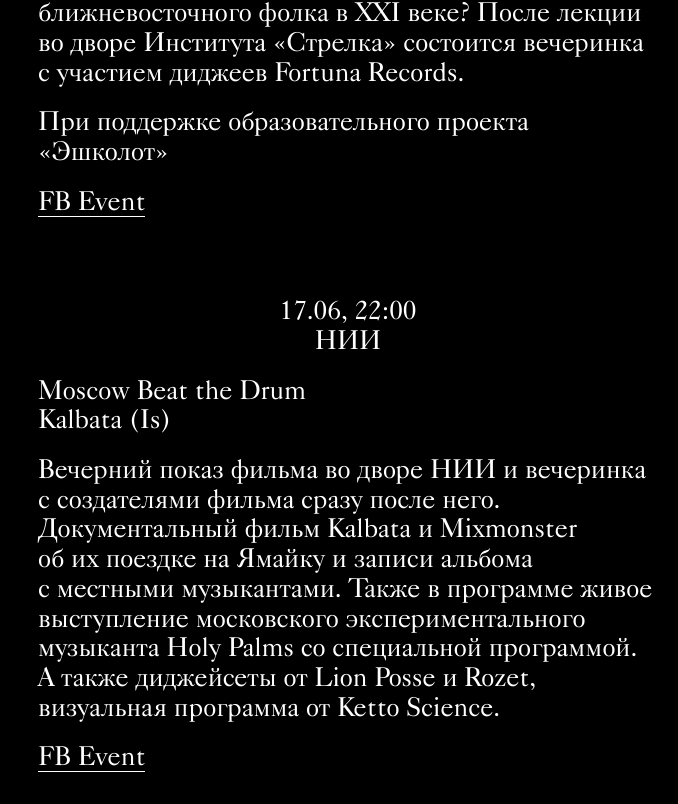
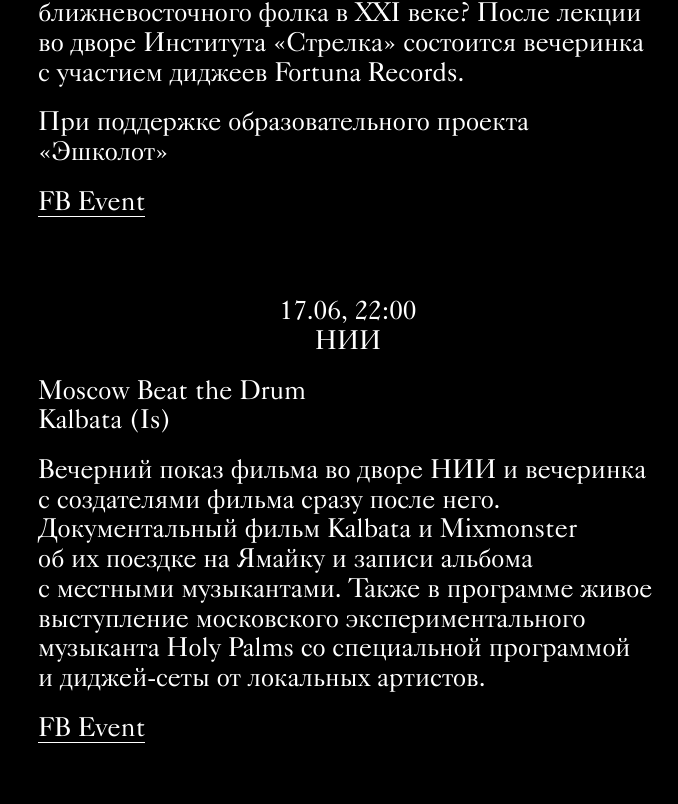
Before and after one commit to ffurqat/delta.github.io, a website: page index.html in a window 1280 px wide. Shown: the part 2814-3618 px from the top of the page, without its empty margins (602-1280 px from the left). Drawn offline with Linux system fonts and the light colour scheme.

Commit message:
lionposse

```diff
--- a/index.html
+++ b/index.html
@@ -101,7 +101,7 @@
           <article class="event">
             <div class="venue-date">17.06, 22:00</br>НИИ</div>
             <div class="artists">Moscow Beat the Drum</br>Kalbata (Is)</div>
-            <div class="description">Вечерний показ фильма во&nbsp;дворе НИИ и&nbsp;вечеринка с&nbsp;создателями фильма сразу после него. Документальный фильм Kalbata и&nbsp;Mixmonster об&nbsp;их&nbsp;поездке на&nbsp;Ямайку и&nbsp;записи альбома с&nbsp;местными музыкантами. Также в&nbsp;программе живое выступление московского экспериментального музыканта Holy Palms со&nbsp;специальной программой. А&nbsp;также диджейсеты от&nbsp;Lion Posse и&nbsp;Rozet, визуальная программа от&nbsp;Ketto Science.</div>
+            <div class="description">Вечерний показ фильма во&nbsp;дворе НИИ и&nbsp;вечеринка с&nbsp;создателями фильма сразу после него. Документальный фильм Kalbata и&nbsp;Mixmonster об&nbsp;их&nbsp;поездке на&nbsp;Ямайку и&nbsp;записи альбома с&nbsp;местными музыкантами. Также в&nbsp;программе живое выступление московского экспериментального музыканта Holy Palms со&nbsp;специальной программой и&nbsp;<nobr>диджей-сеты</nobr> от&nbsp;локальных артистов.</div>
             <!-- <div class="partner">При поддержке Tuborg</div> -->
             <div><a target="_blank" href="https://www.facebook.com/events/1375016712525351/">FB Event</a></div>
           </article>
```
